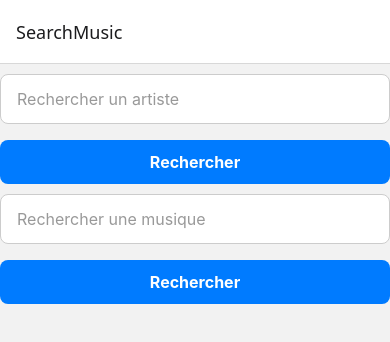
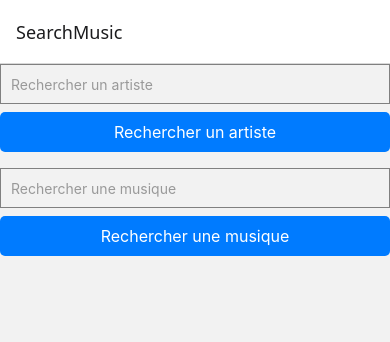
Before and after one commit to Nassjet/ItunesSeeker, a React Native app: screen /SearchMusic in a window 390 px wide. Shown: the top 342 px of the page. Built offline with nearby package versions, Linux system fonts and the light colour scheme.

Commit message:
add components

```diff
--- /dev/null
+++ b/src/components/Playlist.js
@@ -0,0 +1,5 @@
+const Playlist = () => {
+
+}
+
+export default Playlist;
--- /dev/null
+++ b/src/components/SearchBar.js
@@ -0,0 +1,45 @@
+// components/SearchBar.js
+import React from 'react';
+import { TextInput, TouchableOpacity, Text, View, StyleSheet } from 'react-native';
+
+const SearchBar = ({ placeholder, value, onChangeText, onPress, buttonText }) => {
+  return (
+    <View style={styles.container}>
+      <TextInput
+        placeholder={placeholder}
+        placeholderTextColor="#999"
+        value={value}
+        onChangeText={onChangeText}
+        style={styles.input}
+      />
+      <TouchableOpacity style={styles.button} onPress={onPress}>
+        <Text style={styles.buttonText}>{buttonText}</Text>
+      </TouchableOpacity>
+    </View>
+  );
+};
+
+const styles = StyleSheet.create({
+  container: {
+    marginBottom: 16,
+  },
+  input: {
+    height: 40,
+    borderColor: 'gray',
+    borderWidth: 1,
+    paddingHorizontal: 10,
+    marginBottom: 8,
+  },
+  button: {
+    backgroundColor: '#007bff',
+    padding: 10,
+    borderRadius: 5,
+    alignItems: 'center',
+  },
+  buttonText: {
+    color: '#fff',
+    fontSize: 16,
+  },
+});
+
+export default SearchBar;
--- /dev/null
+++ b/src/components/SearchMusic.js
@@ -0,0 +1,67 @@
+import React, { useState } from 'react';
+import { View, FlatList } from 'react-native';
+import SearchBar from '../components/SearchBar';
+import SongItem from '../components/SongItem';
+import styles from '../styles/SearchMusicStyle';
+
+const SearchMusic = () => {
+  const [searchQueryArtist, setSearchQueryArtist] = useState('');
+  const [searchQueryMusic, setSearchQueryMusic] = useState('');
+  const [resultsArtist, setResultsArtist] = useState([]);
+  const [resultsMusic, setResultsMusic] = useState([]);
+  const [searchType, setSearchType] = useState(null);
+
+  const searchResultsArtist = async () => {
+    try {
+      const response = await fetch(
+        `https://itunes.apple.com/search?term=${encodeURIComponent(searchQueryArtist)}&media=music`
+      );
+      const data = await response.json();
+      setResultsArtist(data.results);
+      setSearchType('artist');
+    } catch (error) {
+      console.log('Erreur API:', error);
+    }
+  };
+
+  const searchResultsMusic = async () => {
+    try {
+      const response = await fetch(
+        `https://itunes.apple.com/search?term=${encodeURIComponent(searchQueryMusic)}&media=music`
+      );
+      const data = await response.json();
+      setResultsMusic(data.results);
+      setSearchType('music');
+    } catch (error) {
+      console.log('Erreur API:', error);
+    }
+  };
+
+  return (
+    <View>
+      <SearchBar
+        placeholder="Rechercher un artiste"
+        value={searchQueryArtist}
+        onChangeText={setSearchQueryArtist}
+        onPress={searchResultsArtist}
+        buttonText="Rechercher un artiste"
+      />
+      <SearchBar
+        placeholder="Rechercher une musique"
+        value={searchQueryMusic}
+        onChangeText={setSearchQueryMusic}
+        onPress={searchResultsMusic}
+        buttonText="Rechercher une musique"
+      />
+      <FlatList
+        data={searchType === 'artist' ? resultsArtist : resultsMusic}
+        keyExtractor={(item) => item.trackId.toString()}
+        renderItem={({ item }) => (
+          <SongItem trackName={item.trackName} artistName={item.artistName} />
+        )}
+      />
+    </View>
+  );
+};
+
+export default SearchMusic;
--- /dev/null
+++ b/src/components/SongItem.js
@@ -0,0 +1,30 @@
+// components/SongItem.js
+import React from 'react';
+import { View, Text, StyleSheet } from 'react-native';
+
+const SongItem = ({ trackName, artistName }) => {
+  return (
+    <View style={styles.container}>
+      <Text style={styles.trackName}>{trackName}</Text>
+      <Text style={styles.artistName}>{artistName}</Text>
+    </View>
+  );
+};
+
+const styles = StyleSheet.create({
+  container: {
+    padding: 16,
+    borderBottomWidth: 1,
+    borderBottomColor: '#ccc',
+  },
+  trackName: {
+    fontSize: 18,
+    fontWeight: 'bold',
+  },
+  artistName: {
+    fontSize: 14,
+    color: '#666',
+  },
+});
+
+export default SongItem;
--- a/src/navigation/AppNavigator.js
+++ b/src/navigation/AppNavigator.js
@@ -1,16 +1,17 @@
 import { createStackNavigator } from '@react-navigation/stack';
 
-import SearchMusic from '../screens/SearchMusic';
-import Results from '../screens/Results';
+import SearchMusic from '../components/SearchMusic';
+import Playlist from '../components/Playlist';
+import { NavigationContainer } from '@react-navigation/native';
 
 const Stack = createStackNavigator(); // important : C'est comme si nous essayions d'utiliser un outil avant de le sortir de la boîte à outils.
 
 const AppNavigator = () => {
     return (
-    <Stack.Navigator initialRouteName="SearchMusic">
-        <Stack.Screen name="SearchMusic" component={SearchMusic}/>
-        {/* <Stack.Screen name="Results" component={Results}/> */}
-    </Stack.Navigator>
+            <Stack.Navigator initialRouteName="SearchMusic">
+                <Stack.Screen name="SearchMusic" component={SearchMusic}/>
+                {/* <Stack.Screen name="Playlist" component={Playlist}/> */}
+            </Stack.Navigator>
     )
 }
 
--- a/src/screens/Results.js
+++ /dev/null
@@ -1,14 +0,0 @@
-const Results = () => {
-  return(
-    <FlatList
-    data={results}
-    keyExtractor={(item) => item.trackId.toString()}
-    renderItem={({ item }) => (
-    <View style={styles.resultItem}>
-      <Text style={styles.trackName}>{item.trackName}</Text>
-      <Text style={styles.artistName}>{item.artistName}</Text>
-    </View>
-  )}
-  />
-  )
-}
--- a/src/screens/SearchMusic.js
+++ /dev/null
@@ -1,76 +0,0 @@
-import React, { useState } from "react";
-import { Button, TextInput, TouchableOpacity, View, Text,FlatList } from "react-native";
-import styles from '../styles/SearchMusicStyle';
-
-
-
-const SearchMusic = () => {
-    const [searchQueryArtist,setSearchQueryArtist] = useState("");
-    const [searchQueryMusic,setSearchQueryMusic] = useState("");
-
-    const [resultsArtist,setResultsArtist] = useState([]);
-    const [resultsMusic,setResultsMusic] = useState([]);
-
-    const [searchType, setSearchType] = useState(null); // null, 'artist', ou 'music'
-
-
-    async function searchResultsArtist() {
-        try {
-          const response = await fetch(
-            `https://itunes.apple.com/search?term=${encodeURIComponent(searchQueryArtist)}&media=music`
-          );
-          const data = await response.json();
-          setResultsArtist(data.results);
-          setSearchType('artist');
-        } catch (error) {
-          console.log("Erreur API:", error);
-        }
-      }
-
-      async function searchResultsMusic() {
-        try {
-          const response = await fetch(
-            `https://itunes.apple.com/search?term=${encodeURIComponent(searchQueryMusic)}&media=music`
-          );
-          const data = await response.json();
-          setResultsMusic(data.results);
-          setSearchType('music');
-        } catch (error) {
-          console.log("Erreur API:", error);
-        }
-      }
-
-
-    return (
-        <View>
-            <TextInput placeholder="Rechercher un artiste"
-            placeholderTextColor="#999"
-            value={searchQueryArtist}
-            onChangeText={setSearchQueryArtist}
-            style={styles.input}></TextInput>
-            <TouchableOpacity style={styles.button} onPress={searchResultsArtist}>
-                <Text style={styles.buttonText}>Rechercher</Text>
-            </TouchableOpacity>
-            <TextInput placeholder="Rechercher une musique"
-            placeholderTextColor="#999"
-            value={searchQueryMusic}
-            onChangeText={setSearchQueryMusic}
-            style={styles.input}></TextInput>
-            <TouchableOpacity style={styles.button} onPress={searchResultsMusic}>
-                <Text style={styles.buttonText}>Rechercher</Text>
-            </TouchableOpacity>
-            <FlatList
-            data={searchType === 'artist' ? resultsArtist : resultsMusic} // Conditionne les données
-            keyExtractor={(item) => item.trackId.toString()}
-            renderItem={({ item }) => (
-            <View style={styles.resultItem}>
-                <Text style={styles.trackName}>{item.trackName}</Text>
-                <Text style={styles.artistName}>{item.artistName}</Text>
-            </View>
-            )}
-            />
-        </View>
-    )
-}
-
-export default SearchMusic;
```
